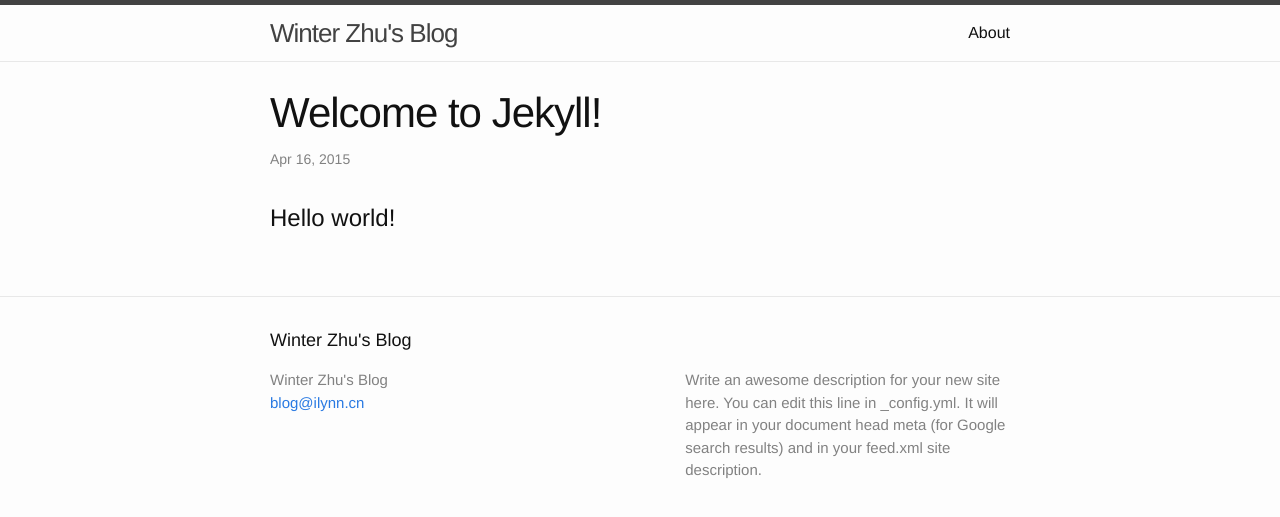
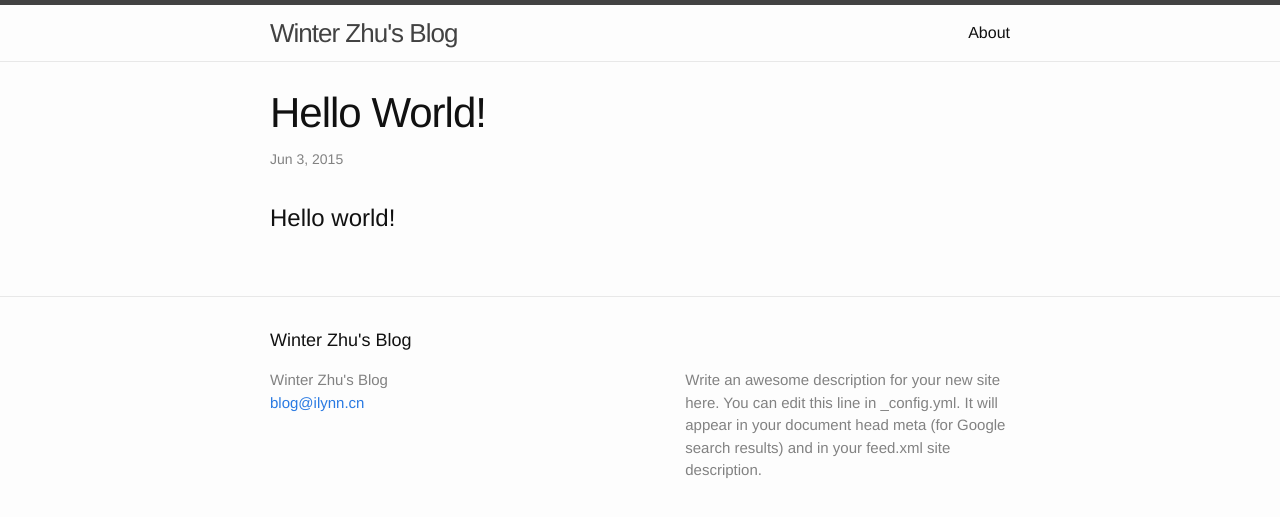
Before and after one commit to ilynncn/ilynncn.github.io, a Jekyll site: the page built from _posts/2015-06-03-Hello-World.markdown, in a window 1280 px wide. Shown: the top 517 px of the page. Built offline with Jekyll 4.4.1, drawn with Linux system fonts in a browser that asks for light colours.

Commit message:
Update 2015-06-03-Hello-World.markdown

```diff
--- a/_posts/2015-06-03-Hello-World.markdown
+++ b/_posts/2015-06-03-Hello-World.markdown
@@ -1,7 +1,6 @@
 ---
 layout: post
-title:  "Welcome to Jekyll!"
-date:   2015-04-16 19:02:49
+title:  "Hello World!"
 categories: jekyll update
 ---
 
```
